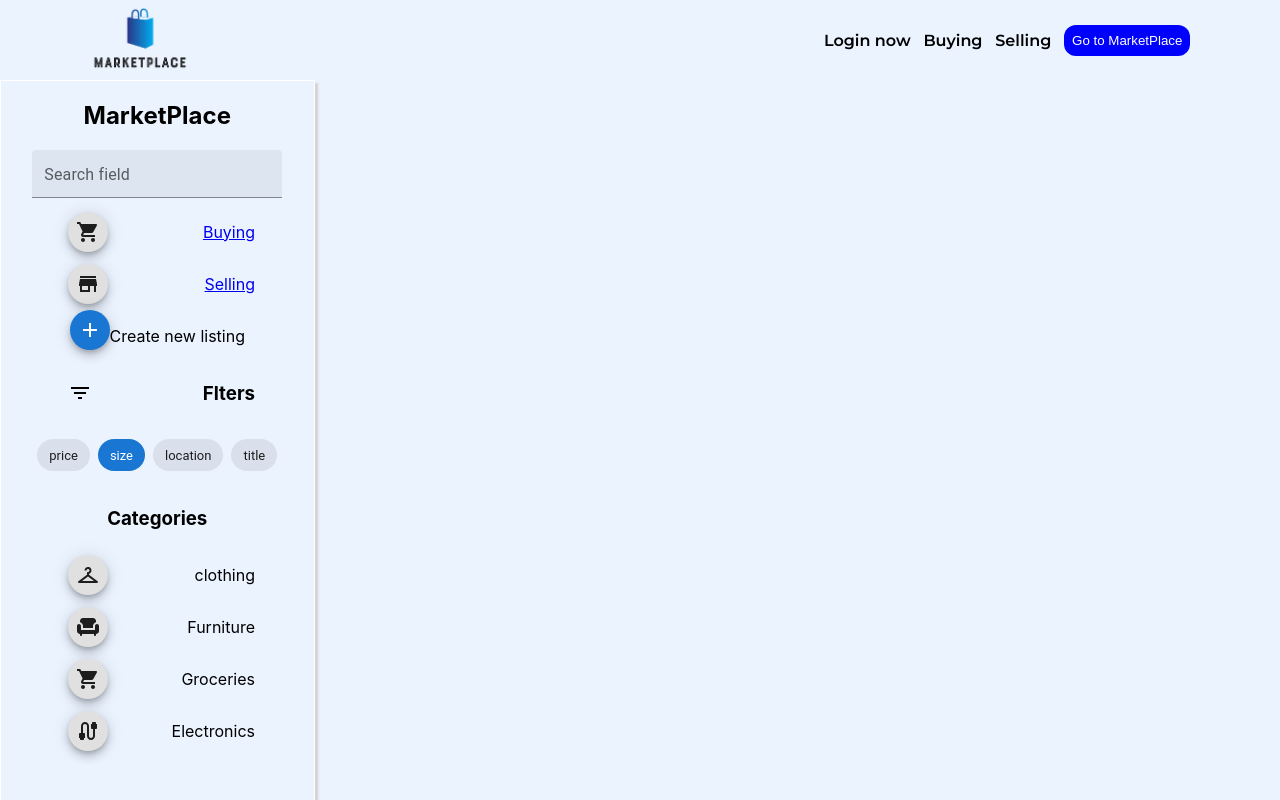
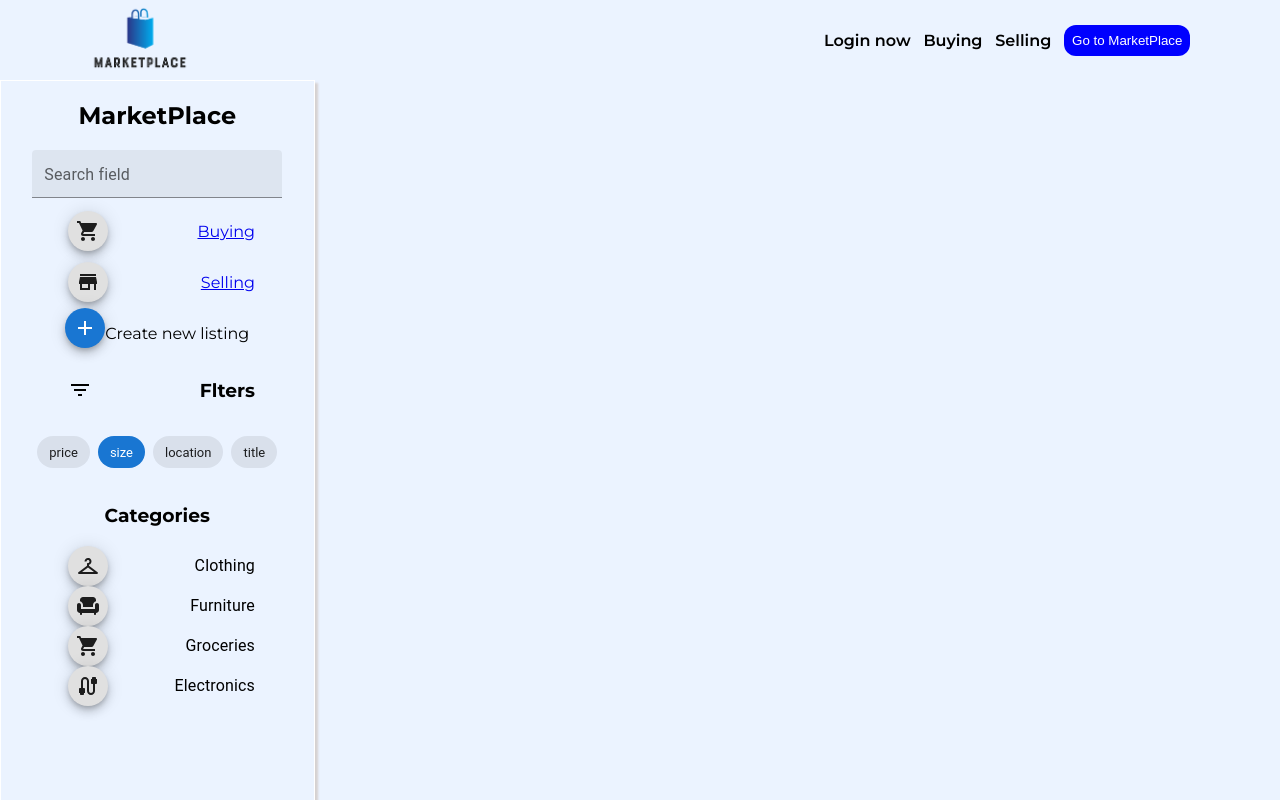
Before and after one commit to pedroOrvalho/Marketplace-Fullstack-App, a React (Create React App) app in the folder client/: page /market in a window 1280 px wide. Shown: the top 800 px of the page. Built offline with nearby package versions, Linux system fonts and the light colour scheme; no server answers.

Commit message:
added font family

```diff
--- a/client/src/App.css
+++ b/client/src/App.css
@@ -339,6 +339,7 @@
   flex-direction: column;
   justify-content: left;
   align-items: center;
+  font-family: "Montserrat", sans-serif;
 }
 
 .sidebar-item-div {
--- a/client/src/pages/marketplace/sidebar.tsx
+++ b/client/src/pages/marketplace/sidebar.tsx
@@ -1,4 +1,4 @@
-import { TextField, Box, Divider, Stack, Chip } from "@mui/material";
+import { TextField, Box, Divider,Typography, Stack, Chip } from "@mui/material";
 import Fab from "@mui/material/Fab";
 import AddIcon from "@mui/icons-material/Add";
 import ShoppingCartIcon from "@mui/icons-material/ShoppingCart";
@@ -87,27 +87,27 @@ export default function Market() {
           <Fab size="small">
             <CheckroomIcon className="icon" />
           </Fab>
-          <p>clothing</p>
+          <Typography>Clothing</Typography>
         </div>
         <div className="sidebar-item-div">
           <Fab size="small">
             <ChairIcon className="icon" />
           </Fab>
-          <p>Furniture</p>
+          <Typography>Furniture</Typography>
         </div>
         <div className="sidebar-item-div">
           <Fab size="small">
             <LocalGroceryStoreIcon className="icon" />
           </Fab>
 
-          <p>Groceries</p>
+          <Typography>Groceries</Typography>
         </div>
         <div className="sidebar-item-div">
           <Fab size="small">
             <CableIcon className="icon" />
           </Fab>
 
-          <p>Electronics</p>
+          <Typography>Electronics</Typography>
         </div>
       </div>
     </div>
```
